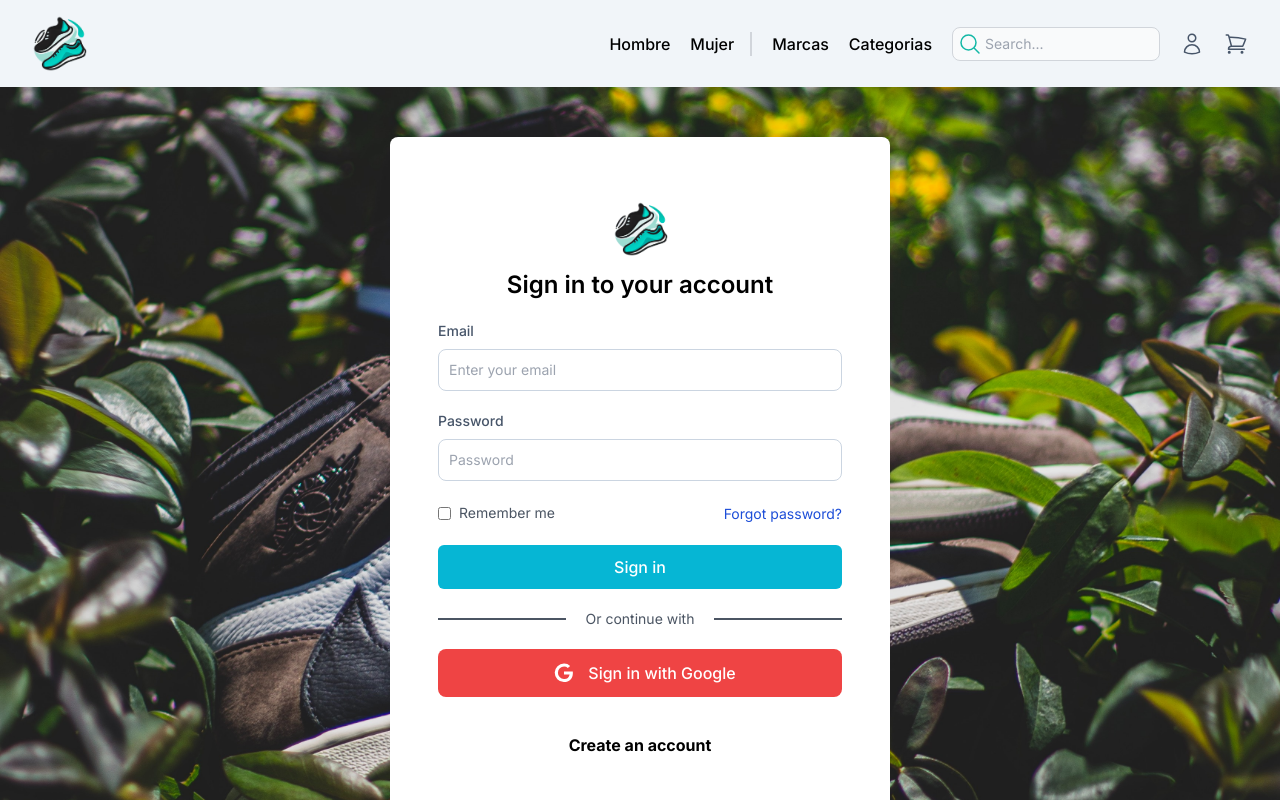
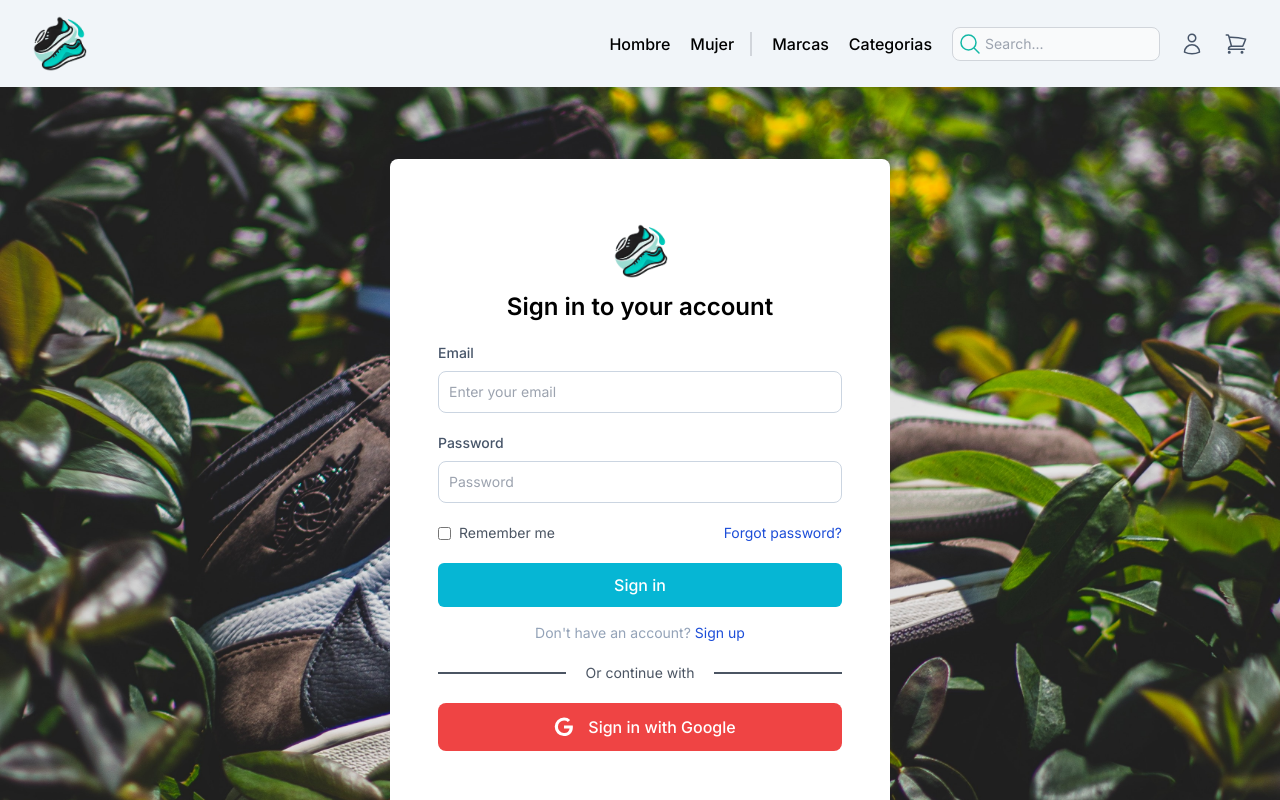
Before and after one commit to hecsolmay/walkstyle-web, a Next.js app: page /login in a window 1280 px wide. Built offline with nearby package versions, Linux system fonts and the light colour scheme.

Commit message:
change login form name

```diff
--- a/src/app/(eccomerce)/login/page.tsx
+++ b/src/app/(eccomerce)/login/page.tsx
@@ -1,5 +1,5 @@
 import Image from 'next/image'
-import LoginForm from '@/components/login_form'
+import LoginForm from '@/components/login-form'
 export default function LoginPage () {
   return (
     <div className="relative flex min-h-screen flex-col">
--- a/src/components/login_form.tsx
+++ b/src/components/login-form.tsx
@@ -39,12 +39,19 @@ export default function LoginForm () {
           />
           <span className="text-sm text-gray-600">Remember me</span>
         </label>
-        <Link href="/restore-password">
-          <span className="text-sm text-blue-700">Forgot password?</span>
+        <Link href="/restore-password" className='text-sm text-blue-700 underline-offset-4 hover:underline'>
+          Forgot password?
         </Link>
       </div>
 
       <TextButton text="Sign in" className="h-11 w-full bg-cyan-500 text-white" />
+
+      <p className='mt-3 flex gap-1 text-sm text-slate-400'>Don&apos;t have an account?
+
+        <Link href="/signup" className='text-sm text-blue-700 underline-offset-4 hover:underline'>
+          Sign up
+        </Link>
+      </p>
 
       <div className="my-4 flex w-full items-center justify-between">
         <hr className=" w-32 border-t-2 border-gray-600" />
@@ -56,11 +63,6 @@ export default function LoginForm () {
         <GoogleIcon className="ml-2 h-5" />
       </IconButton>
 
-      <div className='my-4  flex w-full items-center justify-center'>
-        <Link href="/signup" className='mt-4 text-base font-bold text-black'>
-          Create an account
-        </Link>
-      </div>
     </div>
   )
 }
```
